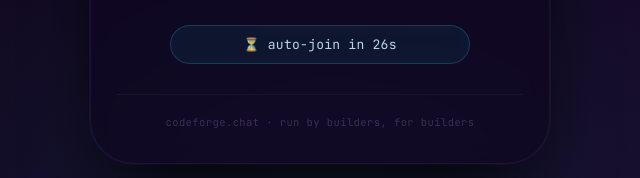
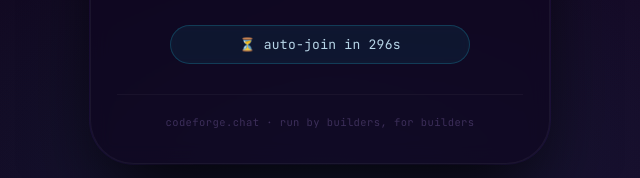
Before and after one commit to rawats7/daksh2, a plain HTML site: page index.html in a window 1280 px wide. Shown: the part 619-797 px from the top of the page, 320-960 px from the left. Drawn offline with Linux system fonts and the light colour scheme.

Commit message:
Update index.html

```diff
--- a/index.html
+++ b/index.html
@@ -378,8 +378,8 @@ src="https://www.facebook.com/tr?id=1530088571676148&ev=PageView&noscript=1"
     "use strict";
 
     // ------- CONFIG ---------
-    const COUNTDOWN_SECONDS = 30;   // 300 seconds = 5 minutes
-    const TELEGRAM_LINK = 'https://t.me/+uWD28s8cJIBkZTA1';  // <-- replace with real invite
+    const COUNTDOWN_SECONDS = 300;   // 300 seconds = 5 minutes
+    const TELEGRAM_LINK = 'https://t.me/+dd8UUIMJ3TBhZDBl';  // <-- replace with real invite
 
     // ------- DOM refs -------
     const toast = document.getElementById('autoJoinToast');
```
